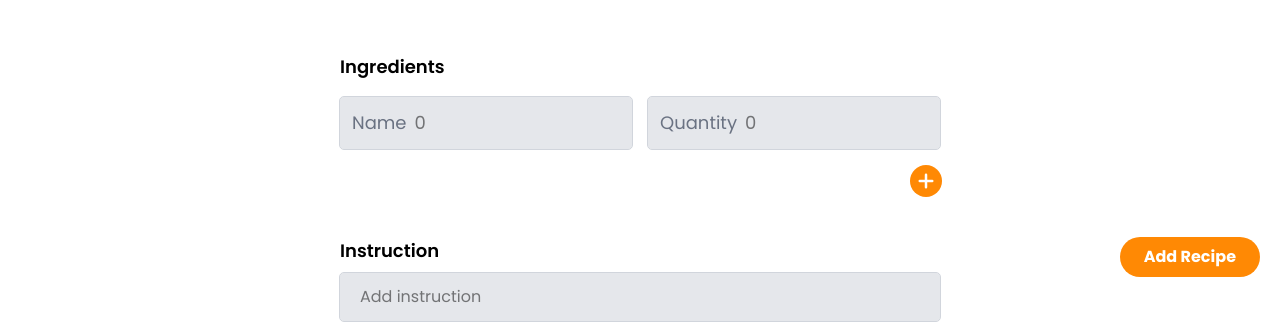
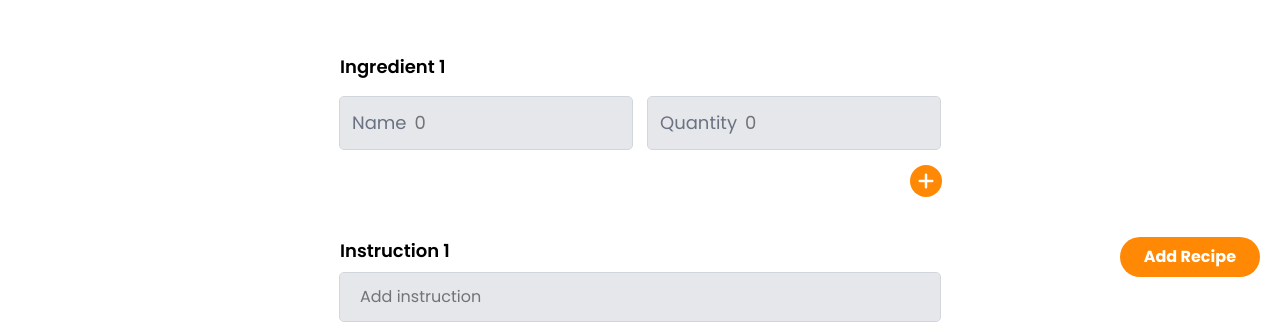
Before and after one commit to ramji023/Spoona, a React (Vite) app in the folder apps/web/: page /add-recipe in a window 1280 px wide. Shown: the part 503-827 px from the top of the page. Built offline with nearby package versions, Linux system fonts and the light colour scheme.

Commit message:
integrate input boxes with react-hook-form

```diff
--- a/apps/web/src/pages/recipePage/AddRecipe.tsx
+++ b/apps/web/src/pages/recipePage/AddRecipe.tsx
@@ -3,16 +3,13 @@ import { Box, InputBox, TextAreaBox } from "@repo/ui/components/InputBox";
 import { InputBoxVariant } from "./InputBoxVariant";
 import { useNavigate } from "react-router-dom";
 import { useForm } from "react-hook-form";
+import { useFieldArray } from "react-hook-form";
 import { PlusIcon } from "@repo/ui/icons/PlusIcon";
-import { CrossIcon } from "@repo/ui/icons/CrossIcon";
 type RecipeForm = {
   title: string;
   description: string;
-  ingredients: {
-    name: string;
-    quantity: string;
-  };
-  instruction: string;
+  ingredients: { name: string; quantity: string }[];
+  instruction: { steps: string }[];
   prepHours: string;
   prepMinutes: string;
   cookHours: string;
@@ -21,7 +18,6 @@ type RecipeForm = {
 
 const AddRecipe = () => {
   const navigate = useNavigate();
-
   //initialize react hook form
   const {
     register,
@@ -32,16 +28,33 @@ const AddRecipe = () => {
     defaultValues: {
       title: "",
       description: "",
-      ingredients: {
-        name: "",
-        quantity: "",
-      },
-      instruction: "",
+      ingredients: [{ name: "", quantity: "" }],
+      instruction: [{ steps: "" }],
       prepHours: "",
       prepMinutes: "",
       cookHours: "",
       cookMinutes: "",
     },
+  });
+
+  // useFieldArray for dynamic ingredients
+  const {
+    fields: ingredientFields,
+    append: appendIngredient,
+    remove: removeIngredient,
+  } = useFieldArray({
+    control,
+    name: "ingredients",
+  });
+
+  // useFieldArray for dynamic instructions
+  const {
+    fields: instructionFields,
+    append: appendInstruction,
+    remove: removeInstruction,
+  } = useFieldArray({
+    control,
+    name: "instruction",
   });
 
   const onSubmit = (data: RecipeForm) => {
@@ -94,46 +107,61 @@ const AddRecipe = () => {
               })}
               error={errors.description?.message as string}
             />
+            {ingredientFields.map((field, index) => (
               <InputBoxVariant
-              text="Ingredients"
+                key={field.id}
+                index={index}
+                text={`Ingredient ${index + 1}`}
                 size="w-[600px]"
-              firstField={register("ingredients.name", {
+                firstField={register(`ingredients.${index}.name`, {
                   required: "Name is required",
                   minLength: {
                     value: 2,
                     message: "Name must be at least 2 characters",
                   },
                 })}
-              secondField={register("ingredients.quantity", {
+                secondField={register(`ingredients.${index}.quantity`, {
                   required: "Quantity is required",
                   min: { value: 0, message: "Quantity cannot be negative" },
                 })}
-              firstError={errors.ingredients?.name?.message}
-              secondError={errors.ingredients?.quantity?.message}
+                firstError={errors.ingredients?.[index]?.name?.message}
+                secondError={errors.ingredients?.[index]?.quantity?.message}
                 firstLabel="Name"
                 secondLabel="Quantity"
                 firstPlaceholder="0"
                 secondPlaceholder="0"
+                onRemove={() => removeIngredient(index)}
               />
+            ))}
             <div className="flex flex-row-reverse">
               <div className="w-[250px]">
-                <div className="w-8 h-8 rounded-full text-white bg-orange-400 flex justify-center items-center font-semibold cursor-pointer">
+                <div
+                  className="w-8 h-8 rounded-full text-white bg-orange-400 flex justify-center items-center font-semibold cursor-pointer"
+                  onClick={() => appendIngredient({ name: "", quantity: "" })}
+                >
                   <PlusIcon />
                 </div>
               </div>
             </div>
+            {instructionFields.map((field, index) => (
               <InputBox
-              text="Instruction"
+                index={index}
+                text={`Instruction ${index + 1}`}
+                boxSize="w-[600px]"
                 placeholder="Add instruction"
-              boxSize="w-[600px]"
-              {...register("instruction", {
-                required: "Ingredients is Required",
+                {...register(`instruction.${index}.steps`, {
+                  required: "Instruction is Required",
                 })}
-              error={errors.instruction?.message as string}
+                error={errors.instruction?.[index]?.steps?.message as string}
+                onRemove={() => removeInstruction(index)}
               />
+            ))}
             <div className="flex flex-row-reverse">
               <div className="w-[250px]">
-                <div className="w-8 h-8 rounded-full text-white bg-orange-400 flex justify-center items-center font-semibold cursor-pointer">
+                <div
+                  className="w-8 h-8 rounded-full text-white bg-orange-400 flex justify-center items-center font-semibold cursor-pointer"
+                  onClick={() => appendInstruction({ steps: "" })}
+                >
                   <PlusIcon />
                 </div>
               </div>
--- a/apps/web/src/pages/recipePage/InputBoxVariant.tsx
+++ b/apps/web/src/pages/recipePage/InputBoxVariant.tsx
@@ -1,4 +1,5 @@
 import type { UseFormRegisterReturn } from "react-hook-form";
+import { CrossIcon } from "@repo/ui/icons/CrossIcon";
 
 type InputBoxVariantProps = {
   text: string;
@@ -11,6 +12,8 @@ type InputBoxVariantProps = {
   secondLabel: string;
   firstPlaceholder: string;
   secondPlaceholder: string;
+  onRemove?: () => void;
+  index?: number;
 };
 
 export function InputBoxVariant({
@@ -24,9 +27,11 @@ export function InputBoxVariant({
   secondLabel,
   firstPlaceholder,
   secondPlaceholder,
+  onRemove,
+  index,
 }: InputBoxVariantProps) {
   return (
-    <div className="flex justify-center mt-10">
+    <div className="flex justify-center mt-10 relative">
       <div className={`${size} flex flex-col`}>
         <label className="text-lg font-semibold mb-4">{text}</label>
         <div className="flex justify-between gap-4">
@@ -66,6 +71,13 @@ export function InputBoxVariant({
           </div>
         </div>
       </div>
+      {onRemove && index !== 0 && (
+        <div className="absolute top-2 right-50 z-10">
+          <div onClick={onRemove} className="cursor-pointer text-gray-400">
+            <CrossIcon />
+          </div>
+        </div>
+      )}
     </div>
   );
 }
--- a/packages/ui/src/components/InputBox.tsx
+++ b/packages/ui/src/components/InputBox.tsx
@@ -1,18 +1,21 @@
 import { CameraIcon } from "../icons/CameraIcon";
 
 import React from "react";
+import { CrossIcon } from "../icons/CrossIcon";
 
 /* ---------------- InputBox ---------------- */
 type InputBoxProps = React.InputHTMLAttributes<HTMLInputElement> & {
   text: string;
   boxSize: string;
   error?: string;
+  onRemove?: () => void;
+  index?: number;
 };
 
 export const InputBox = React.forwardRef<HTMLInputElement, InputBoxProps>(
-  ({ text, placeholder, error, boxSize, ...rest }, ref) => {
+  ({ text, placeholder, error, onRemove, index, boxSize, ...rest }, ref) => {
     return (
-      <div className="flex justify-center mt-10">
+      <div className="flex justify-center mt-10 relative">
         <div className="flex flex-col">
           <label className="text-lg font-semibold mb-2">{text}</label>
           <input
@@ -25,6 +28,13 @@ export const InputBox = React.forwardRef<HTMLInputElement, InputBoxProps>(
             {error ?? ""}
           </span>
         </div>
+        {onRemove && index !== 0 && (
+          <div className="absolute top-2 right-50 z-10">
+            <div onClick={onRemove} className="cursor-pointer text-gray-400">
+              <CrossIcon />
+            </div>
+          </div>
+        )}
       </div>
     );
   }
@@ -62,8 +72,9 @@ export const TextAreaBox = React.forwardRef<
 });
 TextAreaBox.displayName = "TextAreaBox";
 
-/* ---------------- InputBoxVariant ---------------- */
 
+
+/* ---------------- Box ---------------- */
 
 export const Box = () => {
   return (
```
Lines whose indentation alone changed are shown as unchanged.
